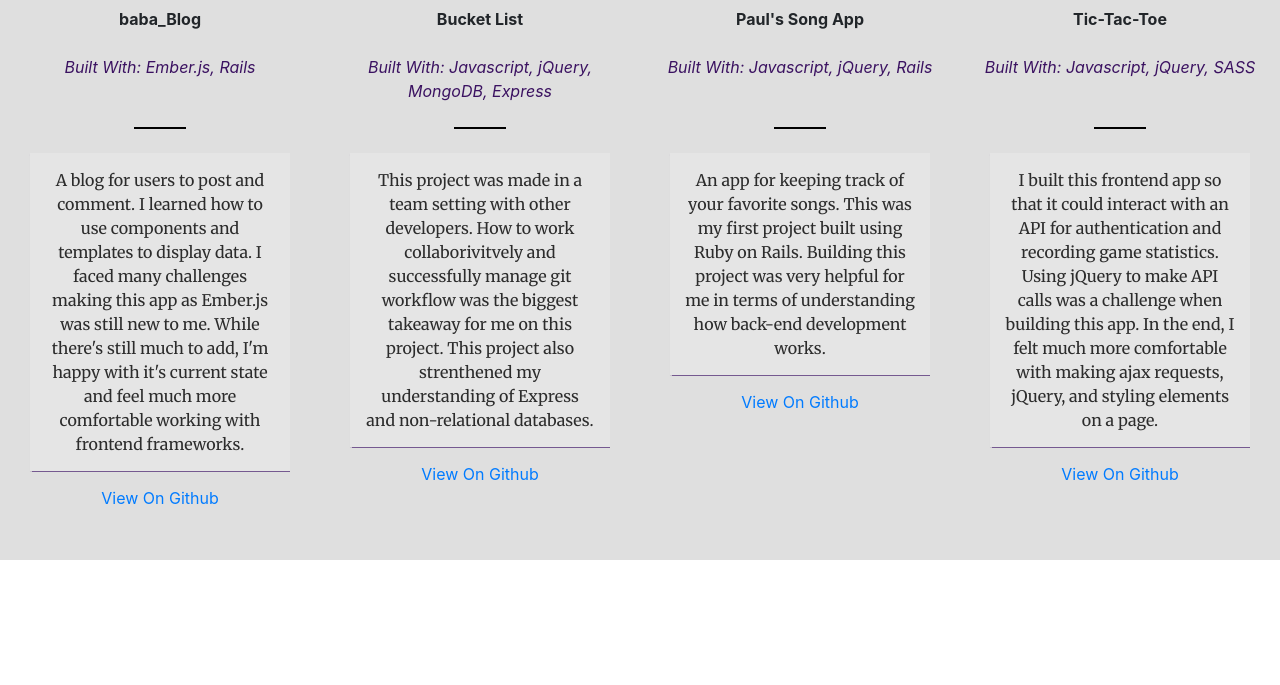
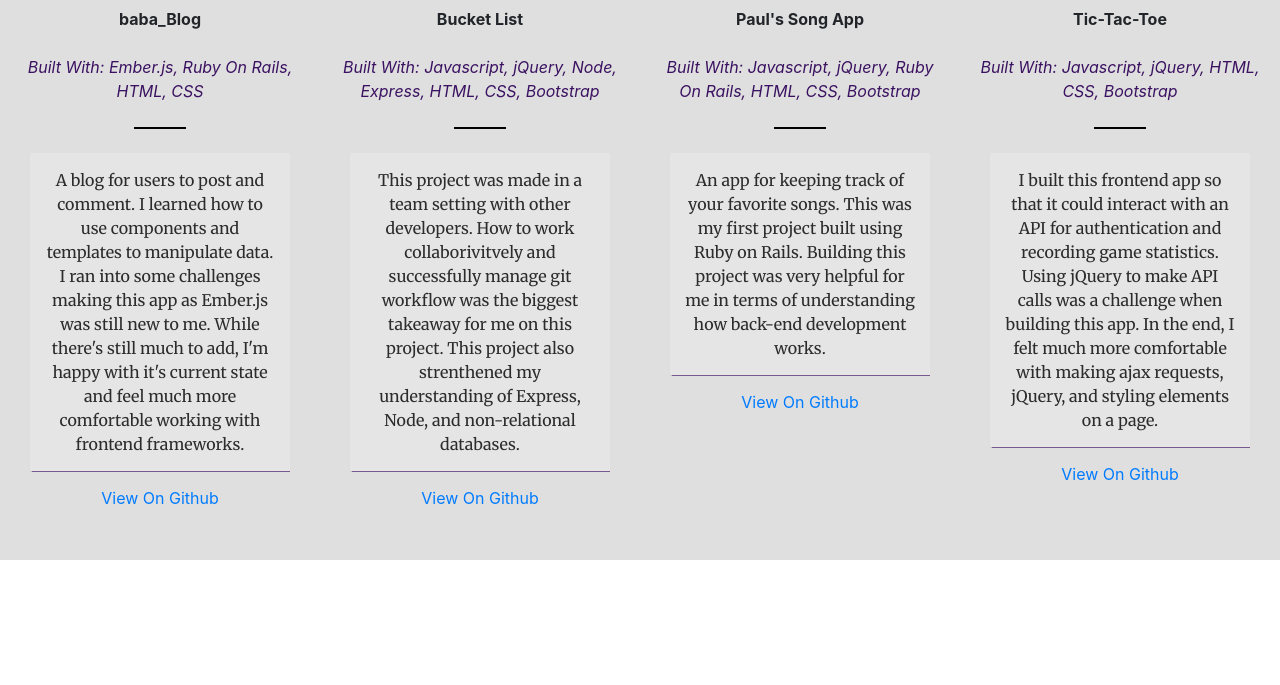
Before and after one commit to PaulKleinschmidt/2018-portfolio, a website with bundled scripts: page index.html in a window 1280 px wide. Shown: the part 2961-3646 px from the top of the page. Built offline with nearby package versions, Linux system fonts and the light colour scheme.

Commit message:
Changes 'built with' section under 3 projects
Adds html, css, bootstrap to built with

```diff
--- a/index.html
+++ b/index.html
@@ -336,11 +336,11 @@
               <div class="about-project">
                 <div class="project-title">baba_Blog</div>
               </br>
-                <div class="made-with">Built With: Ember.js, Rails</div>
-              </br>
+                <div class="made-with">Built With: Ember.js, Ruby On Rails, HTML, CSS</div>
+
             <hr class="my-4">
                 <div class="project-story sr-button">A blog for users to post and comment.
-                I learned how to use components and templates to display data. I faced many challenges making this app as Ember.js was still new to me. While there's still much to add,
+                I learned how to use components and templates to manipulate data. I ran into some challenges making this app as Ember.js was still new to me. While there's still much to add,
                  I'm happy with it's current state and feel much more comfortable working with frontend frameworks.</div>
 
                 <a class="portfolio-box" href="https://github.com/PaulKleinschmidt/babablog">
@@ -353,12 +353,12 @@
               <div class="about-project">
                 <div class="project-title">Bucket List</div>
                 </br>
-                <div class="made-with">Built With: Javascript, jQuery, MongoDB, Express</div>
+                <div class="made-with">Built With: Javascript, jQuery, Node, Express, HTML, CSS, Bootstrap</div>
                 <hr class="my-4">
 
                 <div class="project-story sr-button"> This project was made in a team setting with other developers.
                    How to work collaborivitvely and successfully manage git workflow was the biggest takeaway for me on this project.
-                 This project also strenthened my understanding of Express and non-relational databases.</div>
+                 This project also strenthened my understanding of Express, Node, and non-relational databases.</div>
 
                 <a class="portfolio-box" href="https://github.com/Viral-Champagne-Gunslingers/bucket-list-frontend">
                   View On Github
@@ -371,8 +371,8 @@
 
                 <div class="project-title">Paul's Song App</div>
                 </br>
-                <div class="made-with">Built With: Javascript, jQuery, Rails</div>
-              </br>
+                <div class="made-with">Built With: Javascript, jQuery, Ruby On Rails, HTML, CSS, Bootstrap</div>
+
             <hr class="my-4">
                 <div class="project-story sr-button">An app for keeping track of your favorite songs. This was my first project built using Ruby on Rails.
                 Building this project was very helpful for me in terms of understanding how back-end development works. </div>
@@ -387,8 +387,8 @@
               <div class="about-project">
                 <div class="project-title">Tic-Tac-Toe</div>
                 </br>
-                <div class="made-with">Built With: Javascript, jQuery, SASS</div>
-                </br>
+                <div class="made-with">Built With: Javascript, jQuery, HTML, CSS, Bootstrap</div>
+
                 <hr class="my-4">
                 <div class="project-story sr-button">I built this frontend app so that it could interact with an API for authentication and recording game statistics. Using jQuery to make API calls was a challenge when building this app.
                 In the end, I felt much more comfortable with making ajax requests, jQuery, and styling elements on a page. </br></div>
```
